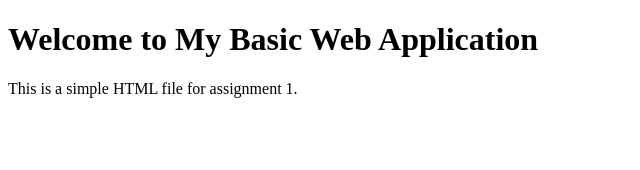
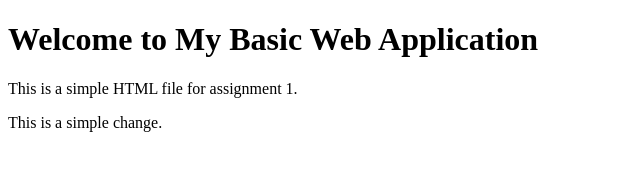
Before and after one commit to IsisXN/ITMD-543, a plain HTML site: page index.html in a window 1280 px wide. Shown: the whole page, without its empty margins (0-640 px from the left). Drawn offline with Linux system fonts and the light colour scheme.

Commit message:
Update index.html

```diff
--- a/index.html
+++ b/index.html
@@ -8,5 +8,6 @@
 <body>
   <h1>Welcome to My Basic Web Application</h1>
   <p>This is a simple HTML file for assignment 1.</p>
+  <p>This is a simple change.</p>
 </body>
 </html>
```
